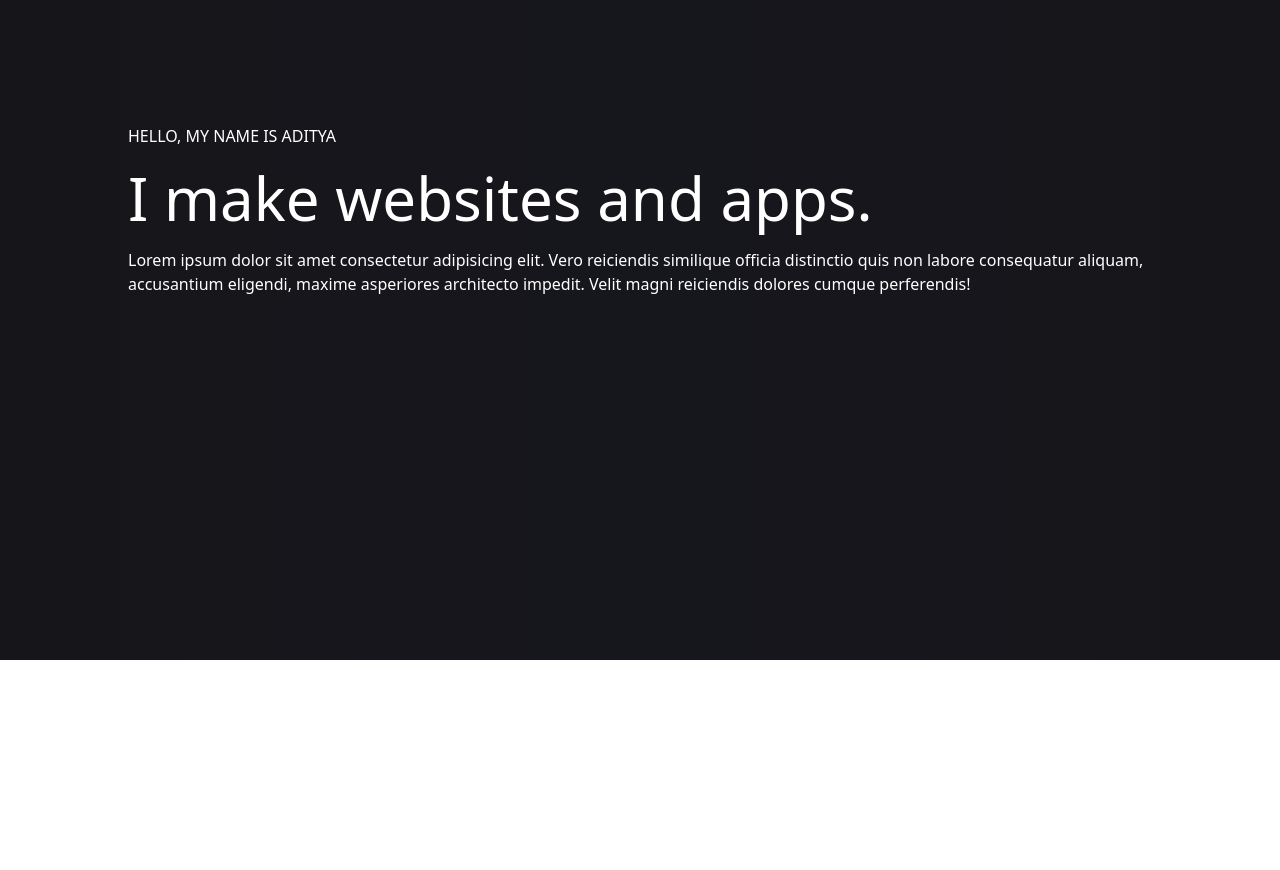
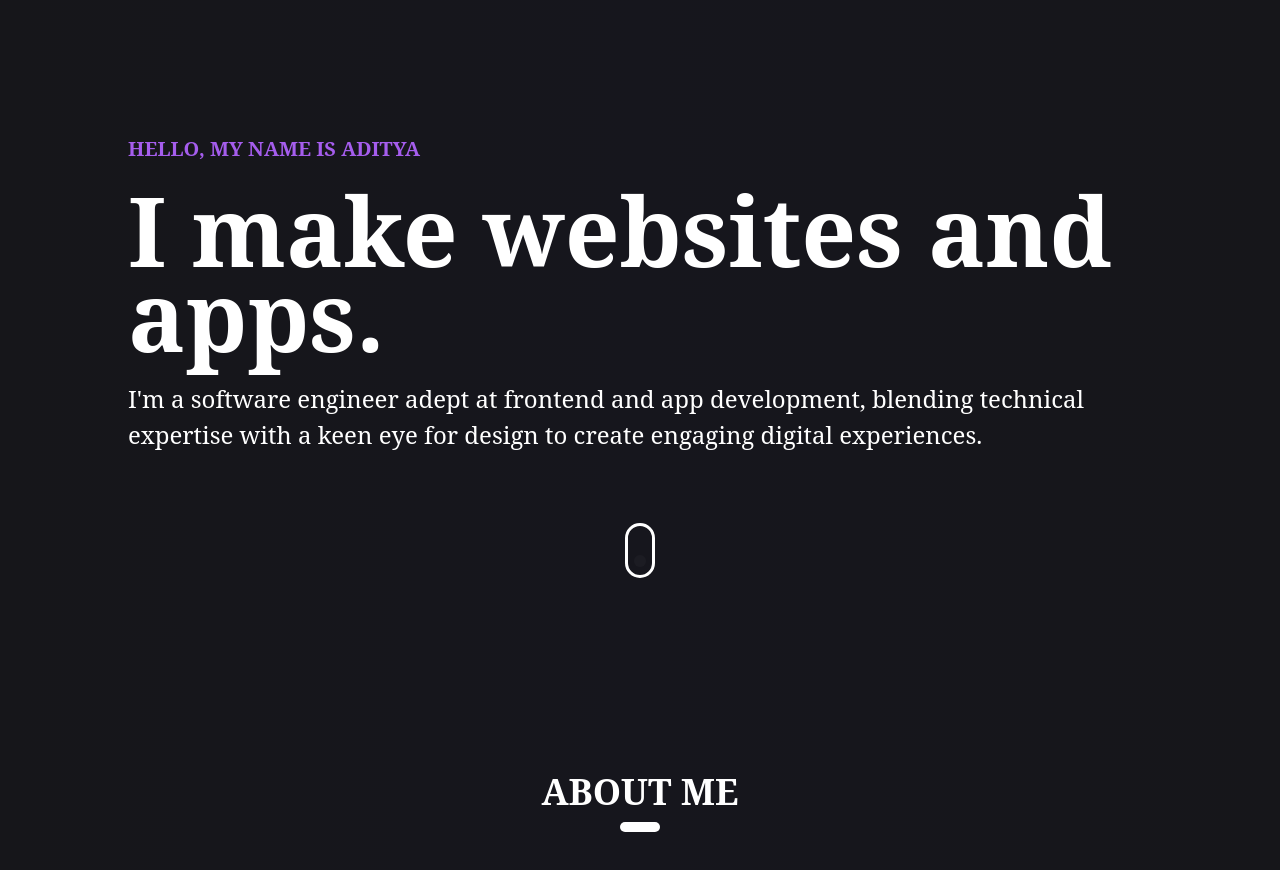
Before and after one commit to Jakex-123/Portfolio, a Next.js app: page / in a window 1280 px wide. Shown: the part 140-1010 px from the top of the page. Before the commit the page ends 800 px from the top, so only its background shows below. Built offline with nearby package versions, Linux system fonts and the light colour scheme.

Commit message:
add 'about me section'

```diff
--- /dev/null
+++ b/app/Components/About.tsx
@@ -0,0 +1,13 @@
+import React from 'react'
+
+function About() {
+  return (
+    <section className='flex flex-col items-center bg-[rgba(22,22,30,1) h-80'>
+        <h2 className='about text-center w-[80%] max-w-[1200px] mt-4 text-4xl font-semibold'>
+            ABOUT ME
+        </h2>
+    </section>
+  )
+}
+
+export default About
--- a/app/Components/Hero.tsx
+++ b/app/Components/Hero.tsx
@@ -3,19 +3,20 @@ import React from 'react'
 
 const Hero = () => {
   return (
-    <main className='flex items-center w-[80%] max-w-[1200px] mx-auto'>
-        <section className='flex min-h-full flex-col py-[200px] gap-5'>
+    <main className='flex min-h-screen items-center w-[80%] max-w-[1200px] mx-auto relative'>
+        <section className=' py-[100px]'>
+        <div className='fade-in-bottom mb-6'>
+        <h2 className='font-semibold text-xl text-[#a55ded]' >HELLO, MY NAME IS ADITYA</h2>
+        </div>
         <div className='fade-in-bottom'>
-        <h2>HELLO, MY NAME IS ADITYA</h2>
+            <h1 className='text-[3rem] leading-[50px] md:text-[6rem] font-extrabold md:leading-[85px]'>I make websites and apps.</h1>
         </div>
-        <div className=' delay-[2000ms] fade-in-bottom'>
-            <h1 className='text-6xl'>I make websites and apps.</h1>
-        </div>
-        <div className='delay-200 fade-in-bottom'>
-            <h2>
-                Lorem ipsum dolor sit amet consectetur adipisicing elit. Vero reiciendis similique officia distinctio quis non labore consequatur aliquam, accusantium eligendi, maxime asperiores architecto impedit. Velit magni reiciendis dolores cumque perferendis!
+        <div className='fade-in-bottom'>
+            <h2 className='text-[1.5rem] mt-6 leading-9'>
+             I'm a software engineer adept at frontend and app development, blending technical expertise with a keen eye for design to create engaging digital experiences.
             </h2>
         </div>
+        <div className="mouse"></div>
         </section>
     </main>
   )
--- a/app/Components/Navbar.tsx
+++ b/app/Components/Navbar.tsx
@@ -5,7 +5,7 @@ import React from 'react'
 const Navbar = () => {
   return (
     <header>
-    <nav className='flex justify-around items-center h-16'>
+    <nav className='flex justify-around items-center h-24'>
         <h1>AdityaGupta_.</h1>
         <ul className='flex justify-evenly w-[400px]'>
             <li className='relative p-2'><Link href='/'  className='navlink'><span>// home</span></Link></li>
@@ -13,7 +13,7 @@ const Navbar = () => {
             <li className='relative p-2'><Link href='/'  className='navlink'><span>// projects</span></Link></li>
             <li className='relative p-2'><Link href='/'  className='navlink'><span>// contact</span></Link></li>
         </ul>
-        <button>Resume</button>
+        <button className='border px-4 py-1.5 text-center align-middle rounded-md' >Resume</button>
     </nav>
     </header>
   )
--- a/app/globals.css
+++ b/app/globals.css
@@ -1,7 +1,13 @@
 @tailwind base;
 @tailwind components;
 @tailwind utilities;
-
+@import url('https://fonts.googleapis.com/css2?family=EB+Garamond:wght@600;800&family=Montserrat:wght@300;400;600&display=swap');
+h1{
+  font-family: 'EB Garamond','serif';
+}
+h2{
+  font-family: 'Montserrat','serif';
+}
 ul li:nth-child(1) .navlink::before{
     content: "01";
     position: absolute;
@@ -59,3 +65,72 @@ ul li:nth-child(4) .navlink::before{
       opacity: 1;
     }
   }
+
+  .about::after{
+    content: "";
+    position: relative;
+    display: block;
+    width: 40px;
+    margin: 10px auto;
+    height: 10px;
+    border-radius: 10px;
+    background-color: #FFF;
+  }
+
+  .mouse {
+    width: 30px;
+    height: 55px;
+    border: 3px solid #FFF;
+    border-radius: 60px;
+    margin: 70px auto 0px auto;
+    position: relative;
+  }
+  .mouse::before {
+      content: '';
+      width: 12px;
+      height: 12px;
+      position: absolute;
+      top: 10px;
+      left: 50%;
+      transform: translateX(-50%);
+      background-color: #FFF;
+      border-radius: 50%;
+      opacity: 1;
+      animation: wheel 2s infinite;
+      -webkit-animation: wheel 2s infinite;
+    }
+
+  @keyframes wheel {
+    to {
+      opacity: 0;
+      top: 30px;
+    }
+  }
+
+  @-webkit-keyframes wheel {
+    to {
+      opacity: 0;
+      top: 30px;
+    }
+  }
+
+  .scroll {
+    width: 60px;
+    height: 60px;
+    border: 2px solid #333;
+    border-radius: 50%;
+    position: relative;
+    animation: down 1.5s infinite;
+    -webkit-animation: down 1.5s infinite;
+  }
+  .scroll::before {
+      content: '';
+      position: absolute;
+      top: 15px;
+      left: 50%;
+      width: 18px;
+      height: 18px;
+      border-left: 2px solid #333;
+      border-bottom: 2px solid #333;
+      transform: rotate(-45deg);
+  }
--- a/app/layout.tsx
+++ b/app/layout.tsx
@@ -5,8 +5,8 @@ import './globals.css'
 const inter = Inter({ subsets: ['latin'] })
 
 export const metadata: Metadata = {
-  title: 'Create Next App',
-  description: 'Generated by create next app',
+  title: 'Aditya Gupta',
+  description: '',
 }
 
 export default function RootLayout({
--- a/app/page.tsx
+++ b/app/page.tsx
@@ -1,4 +1,5 @@
 
+import About from './Components/About'
 import Hero from './Components/Hero'
 import Navbar from './Components/Navbar'
 
@@ -7,6 +8,7 @@ export default function Home() {
     <>
     <Navbar/>
     <Hero/>
+    <About/>
     </>
   )
 }
```
